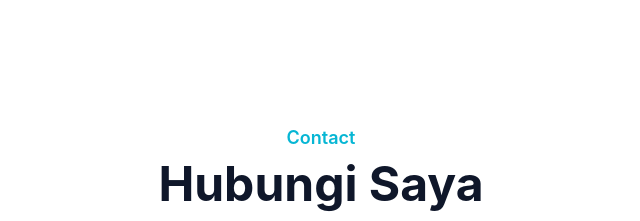
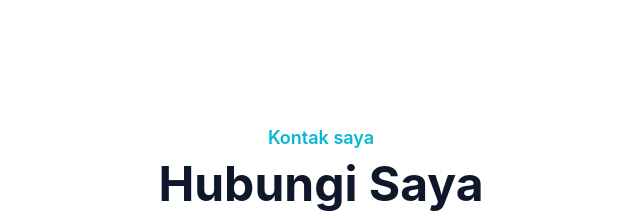
Before and after one commit to BintangPramudya/myportfolio, a website: page index.html in a window 1280 px wide. Shown: the part 4500-4721 px from the top of the page, 319-959 px from the left. Drawn offline with Linux system fonts and the light colour scheme.

Commit message:
update kontak saya

```diff
--- a/index.html
+++ b/index.html
@@ -353,7 +353,7 @@
         <div class="container">
             <div class="e-full px-4">
                 <div class="max-w-xl mx-auto text-center mb-16">
-                    <h4 class="font-semibold text-lg text-primary mb-2 ">Contact</h4>
+                    <h4 class="font-semibold text-lg text-primary mb-2 ">Kontak saya</h4>
                     <h2 class="font-bold text-dark text-3xl mb-4 sm:text-4xl lg:text-5xl  dark:text-white">Hubungi Saya
                     </h2>
                     <p class="font-medium text-md text-secondary md:text-lg">Jika anda tertarik dengan web yang saya
```
